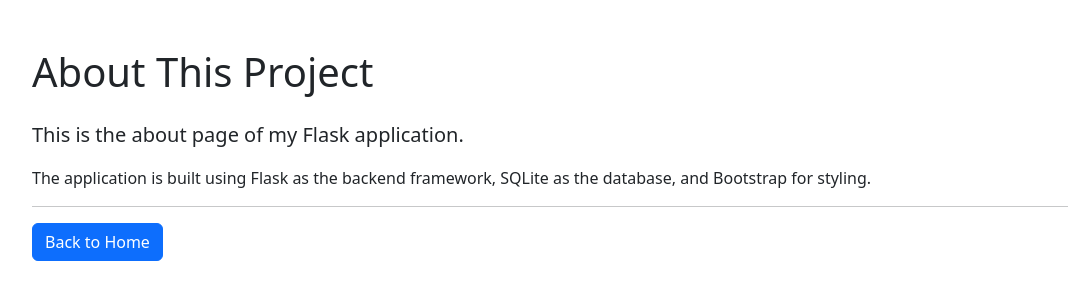
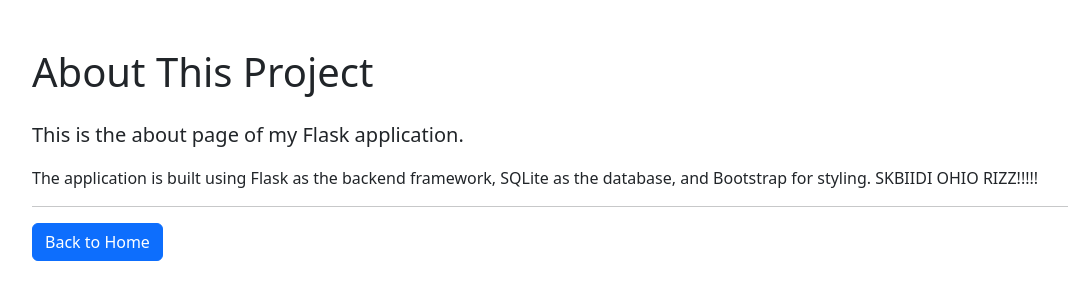
Before and after one commit to StealerOfKneecaps/thisTrulyWasOurTouhouProject, a Flask app: page /about in a window 1280 px wide. Shown: the top 300 px of the page, without its empty margins (50-1118 px from the left). Run offline with Flask 3, Linux system fonts and the light colour scheme.

Commit message:
enew funny message on branch

```diff
--- a/templates/about.html
+++ b/templates/about.html
@@ -18,6 +18,7 @@
         <p>
             The application is built using Flask as the backend framework,
             SQLite as the database, and Bootstrap for styling.
+            SKBIIDI OHIO RIZZ!!!!!
         </p>
         <hr>
         <a href="/" class="btn btn-primary">
@@ -27,6 +28,5 @@
     <script
         src="https://cdn.jsdelivr.net/npm/bootstrap@5.3.2/dist/js/bootstrap.bundle.min.js">
     </script>
-
 </body>
 </html>
```
